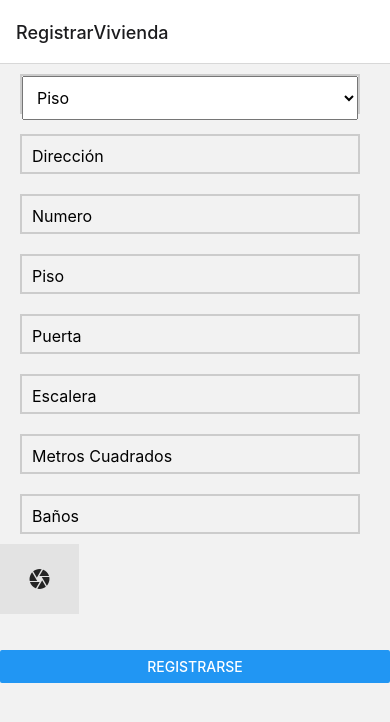
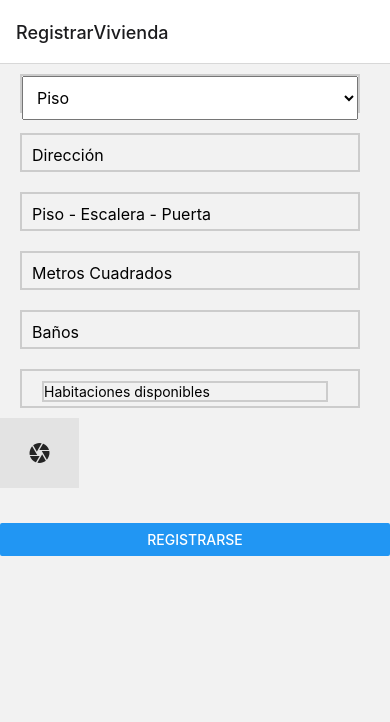
Before and after one commit to ripollvictor/room-for-you, a React Native app: screen /RegistrarVivienda in a window 390 px wide. Shown: the top 722 px of the page. Built offline with nearby package versions, Linux system fonts and the light colour scheme.

Commit message:
Yo creo que funciona todo good

```diff
--- a/database/helper.js
+++ b/database/helper.js
@@ -22,7 +22,8 @@ export async function subirArchivo(uri) {
   });
 
   const storage = getStorage();
-  const imageRef = ref(storage, "images/" + Math.round(Math.random() * 100000000000));
+  const nombreImagen = Math.round(Math.random() * 100000000000);
+  const imageRef = ref(storage, "images/" + nombreImagen);
   const result = await uploadBytes(imageRef, blob);
   // We're done with the blob, close and release it
   blob.close();
--- a/screens/RegistrarVivienda/RegistrarViviendaScreen.js
+++ b/screens/RegistrarVivienda/RegistrarViviendaScreen.js
@@ -16,12 +16,11 @@ const RegistrarViviendaScreen = () => {
     const [state, setState] = useState({
         tipo: "",
         address: "",
-        numero: "",
-        piso: "",
-        escalera: "",
+        numeroPisoEscalera: "",
         metrosCuadrados: "",
         banos: "",
-        puerta: ""
+        numHabitaciones: "",
+        imagenes: []
     });
 
     /*
@@ -62,7 +61,7 @@ const RegistrarViviendaScreen = () => {
         if (result.cancelled) { return respuesta; }
         respuesta.status = true;
         respuesta.image = result.uri;
-        respuesta.base64= result.base64;
+        respuesta.base64 = result.base64;
         return respuesta;
     };
     const eliminarImagen = (image) => {
@@ -95,7 +94,6 @@ const RegistrarViviendaScreen = () => {
             }
             setImagenesSeleccionadas([...imagenesSeleccionadas, respuesta.image])
         }
-        console.log(imagenesSeleccionadas)
         return (
             <ScrollView horizontal>
                 {
@@ -128,13 +126,28 @@ const RegistrarViviendaScreen = () => {
     }
 
     const RegisterVivienda = async () => {
-        try{
-            await subirArchivo(imagenesSeleccionadas[0])
+        try {
+            const urlImagenes = [];
+            for (const img of imagenesSeleccionadas) {
+                const urlImg = await subirArchivo(img)
+                console.log(urlImg)
+                urlImagenes.push(urlImg)
+            }
+            console.log("Estas son las img"+urlImagenes);
+
+            await addDoc(collection(db, 'Vivienda'), {
+                tipo: state.tipo,
+                address: state.address,
+                numeroPisoEscalera: state.numeroPisoEscalera,
+                metrosCuadrados: state.metrosCuadrados,
+                banos: state.banos,
+                numHabitaciones: state.numHabitaciones,
+                imagenes: urlImagenes,
+                fechaRegistro: DateTime.now()
+            });
         } catch (e) {
             console.log("Error:", e);
         }
-
-
         alert('Se ha registrado correctamente')
     }
 
@@ -160,20 +173,8 @@ const RegistrarViviendaScreen = () => {
                     onChangeText={(value => handleChangeText("address", value))} />
             </View>
             <View style={screenStyles.inputComponent}>
-                <TextInput style={screenStyles.textInput} placeholder="Numero"
-                    onChangeText={(value => handleChangeText("numero", value))} />
-            </View>
-            <View style={screenStyles.inputComponent}>
-                <TextInput style={screenStyles.textInput} placeholder="Piso"
-                    onChangeText={(value => handleChangeText("piso", value))} />
-            </View>
-            <View style={screenStyles.inputComponent}>
-                <TextInput style={screenStyles.textInput} placeholder="Puerta"
-                    onChangeText={(value => handleChangeText("puerta", value))} />
-            </View>
-            <View style={screenStyles.inputComponent}>
-                <TextInput style={screenStyles.textInput} placeholder="Escalera"
-                    onChangeText={(value => handleChangeText("escalera", value))} />
+                <TextInput style={screenStyles.textInput} placeholder="Piso - Escalera - Puerta"
+                    onChangeText={(value => handleChangeText("numeroPisoEscalera", value))} />
             </View>
             <View style={screenStyles.inputComponent}>
                 <TextInput style={screenStyles.textInput} placeholder="Metros Cuadrados"
@@ -182,6 +183,13 @@ const RegistrarViviendaScreen = () => {
             <View style={screenStyles.inputComponent}>
                 <TextInput style={screenStyles.textInput} placeholder="Baños"
                     onChangeText={(value => handleChangeText("banos", value))} />
+            </View>
+            <View style={screenStyles.inputComponent}>
+                <TextInput
+                    style={screenStyles.inputComponent}
+                    placeholder="Habitaciones disponibles"
+                    keyboardType="numeric"
+                    onChangeText={(value => handleChangeText("numHabitaciones", value))} />
             </View>
 
             <CargarImagen
```
